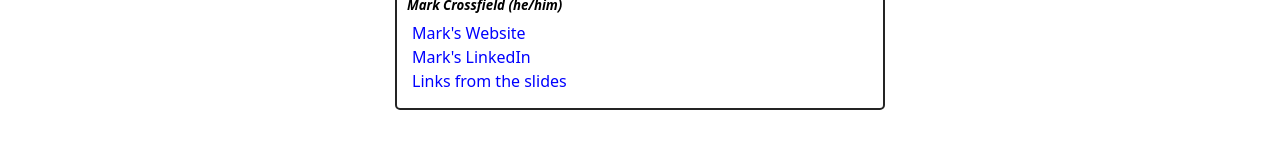
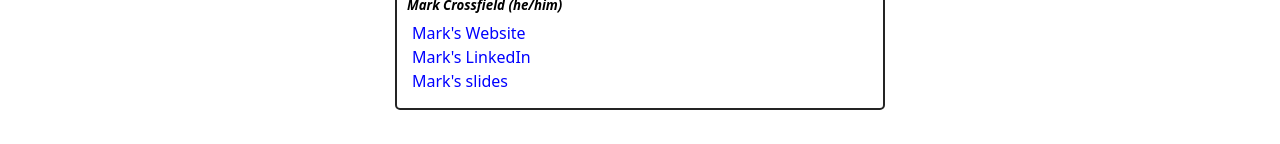
Before and after one commit to Queer-In-Tech/queer-in-tech-website, a React (Vite) app: page /links/latest in a window 1280 px wide. Shown: the part 789-933 px from the top of the page. Built offline with nearby package versions, Linux system fonts and the light colour scheme.

Commit message:
Correct the title of Mark’s slides

```diff
--- a/src/pages/PostEventLinks.tsx
+++ b/src/pages/PostEventLinks.tsx
@@ -142,7 +142,7 @@ function TalkLinks() {
           href: "https://www.linkedin.com/in/markcrossfield",
           text: "Mark's LinkedIn",
         },
-{href: "https://www.markcrossfield.co.uk/it-takes-a-village", text: "Links from the slides"},
+{href: "https://www.markcrossfield.co.uk/it-takes-a-village", text: "Mark's slides"},
       ],
     },
   ];
```
